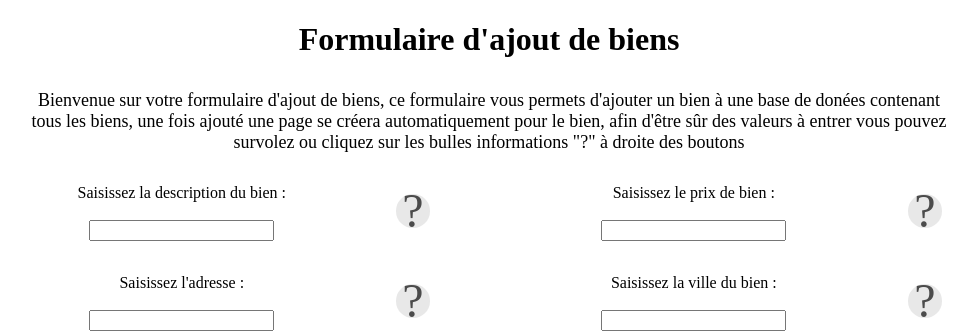
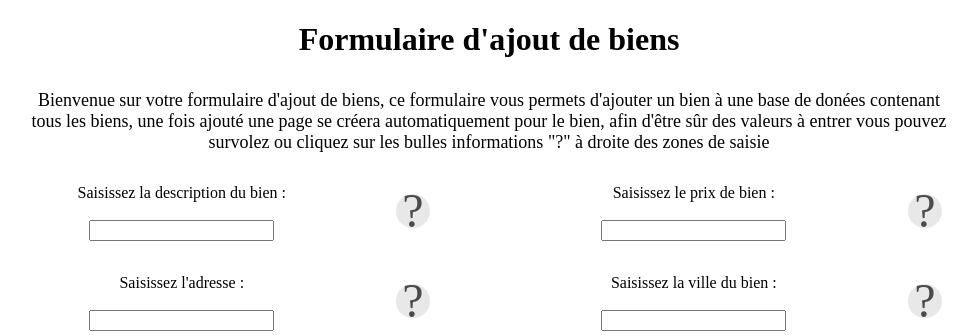
Before and after one commit to neit-H91/agenceimmo, a PHP site: page /vuescontroleurs/formAjoutBien.php in a window 1280 px wide. Shown: the part 90-425 px from the top of the page, without its empty margins (151-1128 px from the left). Run offline with PHP 8.4, Linux system fonts and the light colour scheme.

Commit message:
Update formAjoutBien.php

```diff
--- a/vuescontroleurs/formAjoutBien.php
+++ b/vuescontroleurs/formAjoutBien.php
@@ -19,7 +19,7 @@
                 <h1>Formulaire d'ajout de biens</h1>
 		 <p>Bienvenue sur votre formulaire d'ajout de biens, ce formulaire vous permets d'ajouter un bien à une base de donées contenant tous les biens,
                  une fois ajouté une page se créera automatiquement pour le bien, afin d'être sûr des valeurs à entrer vous pouvez survolez ou cliquez sur les
-                 bulles informations "?" à droite des boutons</p>
+                 bulles informations "?" à droite des zones de saisie</p>
                 <form action="../autres/ajouterBiens.php" method="POST">
                     <div id="formulaire">
                             <div class="bloc">
```
